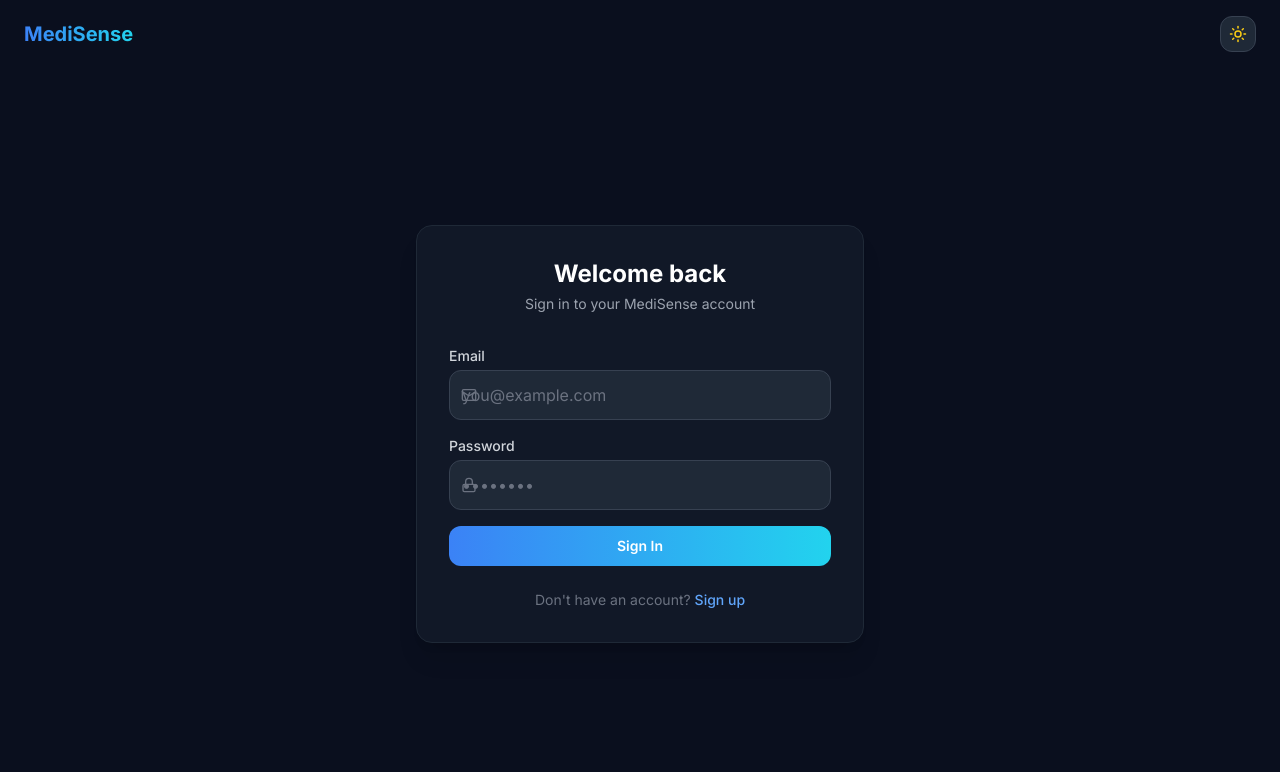
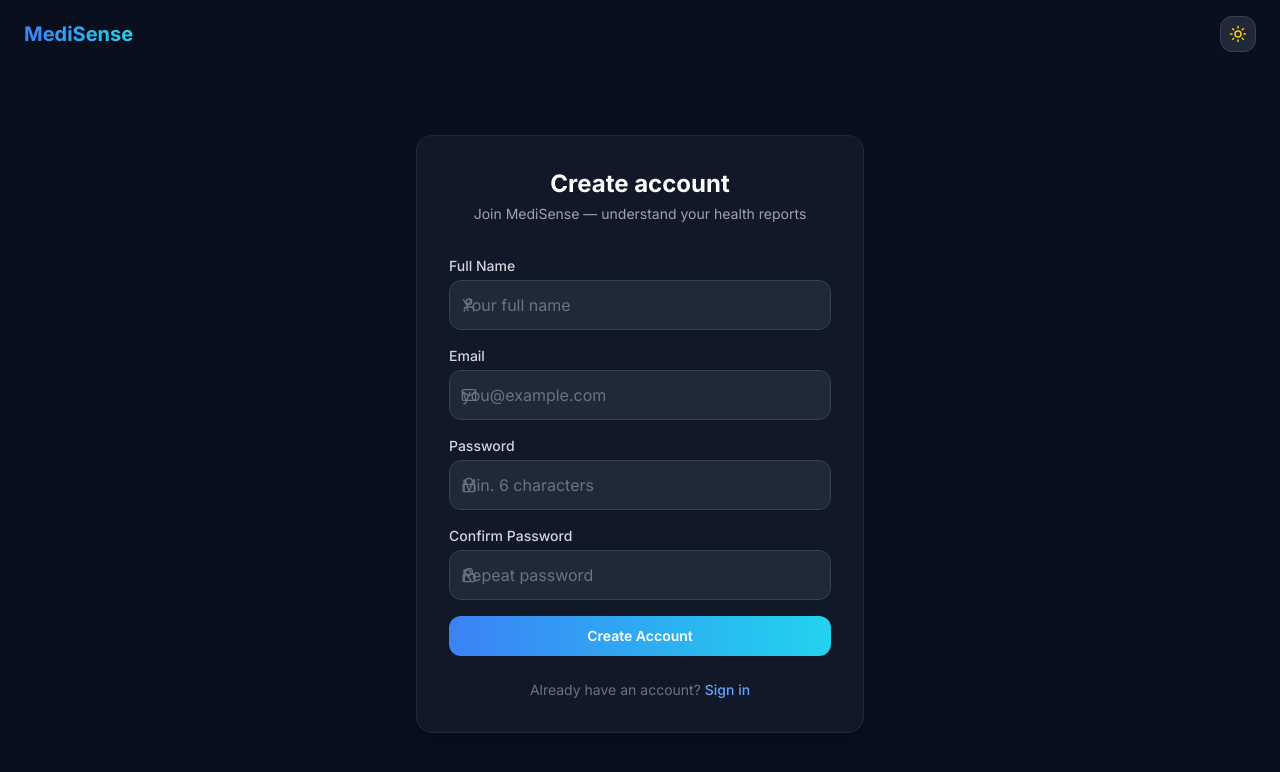
Before and after one commit to MohammedYousufCode/medisense, a React (Vite) app: page /login in a window 1280 px wide. Shown: the top 772 px of the page. Built offline with nearby package versions, Linux system fonts and the light colour scheme; no server answers.

Commit message:
Rename LoginForm to SignUpForm and update logic

```diff
--- a/src/components/auth/LoginForm.tsx
+++ b/src/components/auth/LoginForm.tsx
@@ -1,36 +1,59 @@
 import { useForm } from 'react-hook-form'
 import { zodResolver } from '@hookform/resolvers/zod'
-import { useEffect, useState } from 'react'
+import { useState } from 'react'
 import { Link } from 'react-router-dom'
-import { Mail, Lock } from 'lucide-react'
-import { loginSchema, type LoginFormData } from '../../lib/validators'
-import { signInWithEmail } from '../../services/authService'
+import { Mail, Lock, User, CheckCircle } from 'lucide-react'
+import { signupSchema, type SignupFormData } from '../../lib/validators'
+import { signUpWithEmail } from '../../services/authService'
 import { ROUTES } from '../../lib/constants'
 import AnimatedButton from '../animations/AnimatedButton'
 
-export default function LoginForm() {
+export default function SignUpForm() {
   const [loading, setLoading] = useState(false)
   const [serverError, setServerError] = useState<string | null>(null)
+  const [success, setSuccess] = useState(false)
 
   const {
     register,
     handleSubmit,
     formState: { errors },
-  } = useForm<LoginFormData>({
-    resolver: zodResolver(loginSchema),
+  } = useForm<SignupFormData>({
+    resolver: zodResolver(signupSchema),
   })
 
-  const onSubmit = async (data: LoginFormData) => {
+  const onSubmit = async (data: SignupFormData) => {
     setServerError(null)
     setLoading(true)
     try {
-      await signInWithEmail(data.email, data.password)
-      // Navigation handled via useEffect in page watching user
+      await signUpWithEmail(data.email, data.password, data.full_name)
+      setSuccess(true)
     } catch (err: any) {
-      setServerError(err.message || 'Login failed. Please try again.')
+      setServerError(err.message || 'Sign up failed. Please try again.')
     } finally {
       setLoading(false)
     }
+  }
+
+  if (success) {
+    return (
+      <div className="w-full max-w-md mx-auto">
+        <div className="bg-gray-900 dark:bg-gray-900 light:bg-white border border-gray-800 dark:border-gray-800 light:border-gray-200 rounded-2xl shadow-xl p-8 text-center">
+          <CheckCircle size={48} className="text-emerald-400 mx-auto mb-4" />
+          <h2 className="text-xl font-bold text-white dark:text-white light:text-gray-900 mb-2">
+            Check your email
+          </h2>
+          <p className="text-gray-400 text-sm mb-6">
+            We've sent a confirmation link to your email. Click it to activate your account.
+          </p>
+          <Link
+            to={ROUTES.LOGIN}
+            className="text-blue-400 hover:text-blue-300 font-medium text-sm"
+          >
+            Back to Login
+          </Link>
+        </div>
+      </div>
+    )
   }
 
   return (
@@ -38,10 +61,10 @@ export default function LoginForm() {
       <div className="bg-gray-900 dark:bg-gray-900 light:bg-white border border-gray-800 dark:border-gray-800 light:border-gray-200 rounded-2xl shadow-xl p-8">
         <div className="mb-8 text-center">
           <h1 className="text-2xl font-bold text-white dark:text-white light:text-gray-900 mb-1">
-            Welcome back
+            Create account
           </h1>
           <p className="text-gray-400 dark:text-gray-400 light:text-gray-600 text-sm">
-            Sign in to your MediSense account
+            Join MediSense — understand your health reports
           </p>
         </div>
 
@@ -52,6 +75,25 @@ export default function LoginForm() {
         )}
 
         <form onSubmit={handleSubmit(onSubmit)} className="space-y-4" noValidate>
+          {/* Full Name */}
+          <div>
+            <label className="block text-sm font-medium text-gray-300 dark:text-gray-300 light:text-gray-700 mb-1">
+              Full Name
+            </label>
+            <div className="relative">
+              <User size={16} className="absolute left-3 top-1/2 -translate-y-1/2 text-gray-500" />
+              <input
+                type="text"
+                {...register('full_name')}
+                placeholder="Your full name"
+                className="input-dark dark:input-dark light:input-light pl-12 placeholder:text-gray-500"
+              />
+            </div>
+            {errors.full_name && (
+              <p className="text-red-400 text-sm mt-1">{errors.full_name.message}</p>
+            )}
+          </div>
+
           {/* Email */}
           <div>
             <label className="block text-sm font-medium text-gray-300 dark:text-gray-300 light:text-gray-700 mb-1">
@@ -63,7 +105,7 @@ export default function LoginForm() {
                 type="email"
                 {...register('email')}
                 placeholder="you@example.com"
-                className="input-dark dark:input-dark light:input-light pl-9"
+                className="input-dark dark:input-dark light:input-light pl-12 placeholder:text-gray-500"
               />
             </div>
             {errors.email && (
@@ -81,8 +123,8 @@ export default function LoginForm() {
               <input
                 type="password"
                 {...register('password')}
-                placeholder="••••••••"
-                className="input-dark dark:input-dark light:input-light pl-9"
+                placeholder="Min. 6 characters"
+                className="input-dark dark:input-dark light:input-light pl-12 placeholder:text-gray-500"
               />
             </div>
             {errors.password && (
@@ -90,15 +132,34 @@ export default function LoginForm() {
             )}
           </div>
 
+          {/* Confirm Password */}
+          <div>
+            <label className="block text-sm font-medium text-gray-300 dark:text-gray-300 light:text-gray-700 mb-1">
+              Confirm Password
+            </label>
+            <div className="relative">
+              <Lock size={16} className="absolute left-3 top-1/2 -translate-y-1/2 text-gray-500" />
+              <input
+                type="password"
+                {...register('confirm_password')}
+                placeholder="Repeat password"
+                className="input-dark dark:input-dark light:input-light pl-12 placeholder:text-gray-500"
+              />
+            </div>
+            {errors.confirm_password && (
+              <p className="text-red-400 text-sm mt-1">{errors.confirm_password.message}</p>
+            )}
+          </div>
+
           <AnimatedButton type="submit" loading={loading} fullWidth>
-            Sign In
+            Create Account
           </AnimatedButton>
         </form>
 
         <p className="text-center text-sm text-gray-500 mt-6">
-          Don't have an account?{' '}
-          <Link to={ROUTES.SIGNUP} className="text-blue-400 hover:text-blue-300 font-medium">
-            Sign up
+          Already have an account?{' '}
+          <Link to={ROUTES.LOGIN} className="text-blue-400 hover:text-blue-300 font-medium">
+            Sign in
           </Link>
         </p>
       </div>
```
